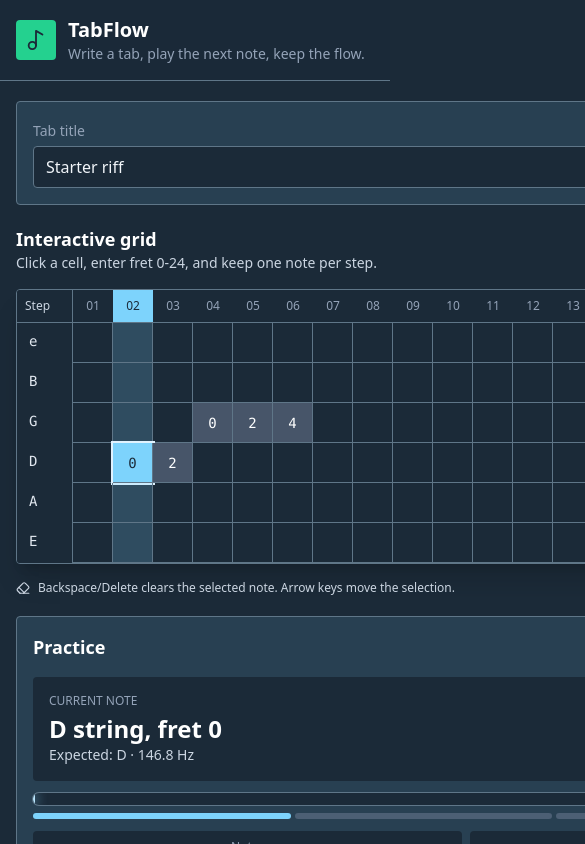
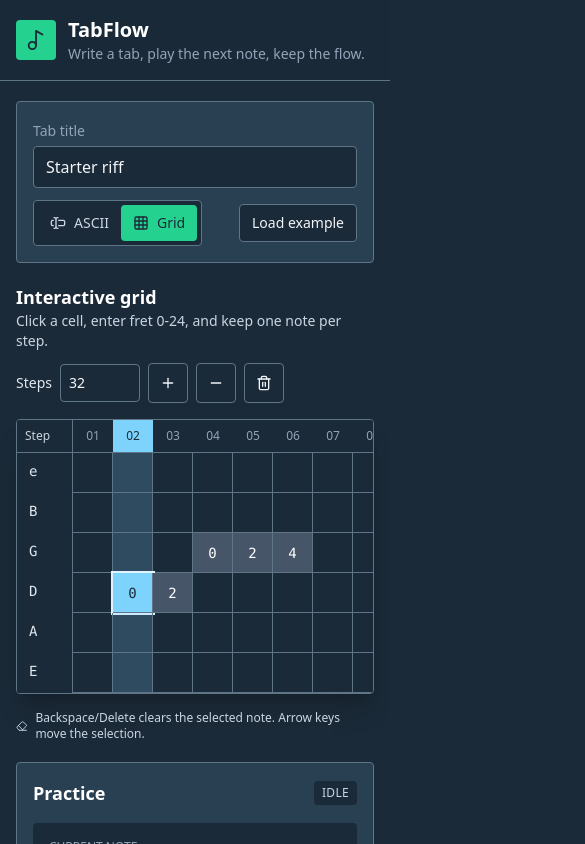
Before and after one commit to kadirsr/gitarsoundcheck, a React (Vite) app: page / in a window 390 px wide. Shown: the top 844 px of the page, 585 px wide, since content can reach past the window. Built offline with nearby package versions, Linux system fonts and the light colour scheme.

Commit message:
Prevent practice layout horizontal shift

```diff
--- a/src/App.tsx
+++ b/src/App.tsx
@@ -211,8 +211,17 @@ function App() {
       return;
     }
 
+    if (!window.isSecureContext) {
+      setLastError(
+        "Microphone needs localhost or HTTPS. This server preview can show the app, but audio practice needs HTTPS."
+      );
+      window.scrollTo({ left: 0, top: window.scrollY });
+      return;
+    }
+
     setPracticeState((current) => startPractice(current));
     await startAudio();
+    window.scrollTo({ left: 0, top: window.scrollY });
   }
 
   function handleStop() {
@@ -231,10 +240,10 @@ function App() {
   }
 
   return (
-    <div className="min-h-screen bg-ink text-slate-100">
+    <div className="min-h-screen overflow-x-hidden bg-ink text-slate-100">
       <Header />
-      <main className="mx-auto grid max-w-7xl gap-5 px-4 py-5 lg:grid-cols-[minmax(0,1fr)_360px]">
-        <div className="space-y-5">
+      <main className="mx-auto grid max-w-7xl gap-5 overflow-x-hidden px-4 py-5 lg:grid-cols-[minmax(0,1fr)_360px]">
+        <div className="min-w-0 space-y-5">
           <section className="rounded border border-line bg-panel p-4">
             <div className="flex flex-wrap items-center justify-between gap-3">
               <div className="min-w-64 flex-1">
--- a/src/styles.css
+++ b/src/styles.css
@@ -3,9 +3,16 @@
 @tailwind utilities;
 
 @layer base {
+  html,
   body {
     margin: 0;
     background: #1b2a38;
+    overflow-x: hidden;
+  }
+
+  #root {
+    min-height: 100vh;
+    overflow-x: hidden;
   }
 }
 
```
Also changed, not shown: 1 other file (tests, documents, lock files or other folders).
